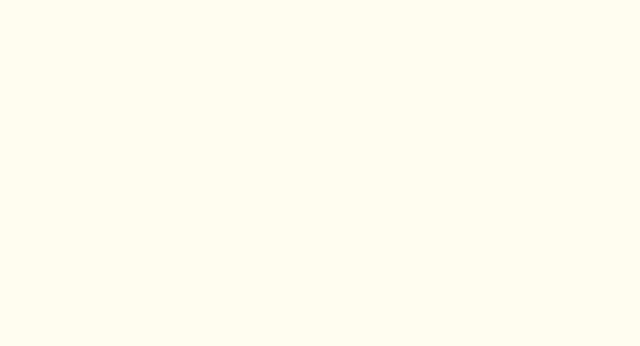
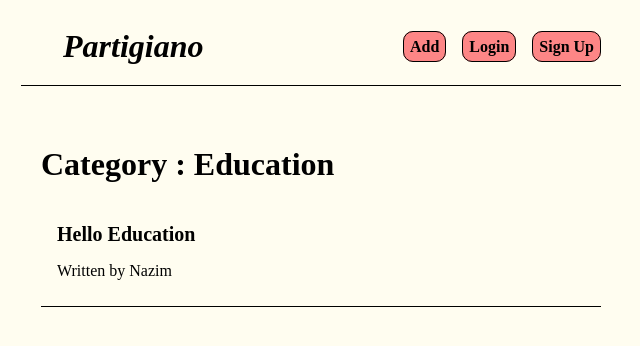
Before and after one commit to ARDhruvo/Partigiano, a React (Vite) app: page /category/Education in a window 1280 px wide. Before the commit this address had no page. Shown: the top 346 px of the page, without its empty margins (319-959 px from the left). Built offline with nearby package versions, Linux system fonts and the light colour scheme.

Commit message:
Routing ,homepage and categorypage done

```diff
--- a/src/App.css
+++ b/src/App.css
@@ -57,7 +57,13 @@
 .category-preview h2{
   font-size: 20px;
   margin-bottom: 8px;
+  color: black;
 }
+.category-preview a{
+  text-decoration: none;
+  color: black;
+}
+
 /*--------CategoryBody---------*/
 .category-content{
   max-width: 600px;
@@ -76,3 +82,7 @@
   font-size: 20px;
   margin-bottom: 8px;
 }
+.blog-category h2{
+  font-size: 200%;
+  margin-bottom: 30px;
+}
--- a/src/App.jsx
+++ b/src/App.jsx
@@ -13,8 +13,9 @@ function App() {
 
     <>
       <Routes>
-        <Route path="/" element={<Home/>} />
+        <Route exact path="/" element={<Home/>} />
         <Route path="category" element={<Category/>}/>
+        <Route path="category/:id" element={<Category/>}/>
         <Route path="login" element={<Login/>}/>
       </Routes>
     </>
--- a/src/components/contents.jsx
+++ b/src/components/blogContents.jsx
@@ -1,13 +1,11 @@
 import React from 'react'
 
-function contents(props) {
-
-    const blogs = props.blogs;
-
+function blogContents(props) {
+    const blogs=props.blogs;
   return (
-    <div className='contents'>
+    <div className='blog-contents'>
         {blogs.map((blog) => (
-            <div className='category-preview' key={blog.id}>
+            <div className='blog-preview' key={blog.id}>
                 <h2>{ blog.title }</h2>
                 <p>Written by {blog.author}</p>
             </div>
@@ -16,4 +14,4 @@ function contents(props) {
   )
 }
 
-export default contents
+export default blogContents;
--- a/src/components/categoryBody.jsx
+++ b/src/components/categoryBody.jsx
@@ -1,22 +1,24 @@
 import React from 'react'
 import { useState } from 'react';
+import BlogContents from './blogContents';
+import { useParams } from 'react-router-dom';
 
 function categoryBody() {
 
+  const { id } =useParams();
+
   const [blogs,setBlogs] = useState([
-      { title: 'Hello World', body: 'Lorem ipsen......', author:'Nazim' , id: 1},
-      { title: 'Hello World', body: 'Lorem ipsen......', author:'Raian' , id: 2},
-      { title: 'Hello World', body: 'Lorem ipsen......', author:'Khan' , id: 3},
+      { category:'Education', title: 'Hello Education', body: 'Lorem ipsen......', author:'Nazim' , id: 1},
+      { category:'Emergency', title: 'Hello Emergency', body: 'Lorem ipsen......', author:'Raian' , id: 2},
+      { category:'Education2', title: 'Hello Education1', body: 'Lorem ipsen......', author:'Khan' , id: 3},
     ]);
 
   return (
     <div className='category-content'>
-        {blogs.map((blog) => (
-            <div className='blog-preview' key={blog.id}>
-                <h2>{ blog.title }</h2>
-                <p>Written by {blog.author}</p>
-            </div>
-        ))}
+        <div className='blog-category'>
+          <h2>Category : {id}</h2>
+        </div>
+        <BlogContents blogs={blogs.filter((blog) => blog.category === id  )}/>
     </div>
   )
 }
--- /dev/null
+++ b/src/components/categoryContents.jsx
@@ -0,0 +1,23 @@
+import React from 'react'
+import { Link } from 'react-router-dom';
+
+function categoryContents(props) {
+  const categories = props.categories;
+  return (
+    <div className='category-content'>
+
+        {categories.map((category) => (
+            <div className='category-preview' key={category.id}>
+                <Link to={`/category/${category.id}`}>
+                  <h2>{ category.title }</h2>
+                  <p>{category.body}</p>
+                </Link>
+
+            </div>
+        ))}
+
+    </div>
+  )
+}
+
+export default categoryContents;
--- a/src/components/header.jsx
+++ b/src/components/header.jsx
@@ -1,5 +1,6 @@
 import React from 'react'
 import Button from './button'
+import { Link } from 'react-router-dom'
 
 
 function header() {
@@ -8,12 +9,12 @@ function header() {
   return (
     <div className='header'>
         <div className='header-logo'>
-            <a href="#">Partigiano</a>
+            <Link to="/">Partigiano</Link>
         </div>
         <div className='headerbtn'>
-            <a href="category.jsx">Add</a>
-            <a href="">Login</a>
-            <a href="">Sign Up</a>
+            <Link to="/category">Add</Link>
+            <Link to="/login">Login</Link>
+            <Link to="/login">Sign Up</Link>
         </div>
     </div>
   )
--- a/src/components/homeBody.jsx
+++ b/src/components/homeBody.jsx
@@ -1,11 +1,12 @@
 import React, { useState } from 'react'
+import CategoryContents from './categoryContents';
 
 function homeBody() {
 
   const [categories,setCategory] = useState([
-    { title: 'Education', body: 'Post anything related to your study' , id: 1},
-    { title: 'Emergency', body: 'Post anything urgent', id: 2},
-    { title: 'Education2', body: 'Post anything related to your study', id: 3},
+    { title: 'Education', body: 'Post anything related to your study' , id: 'Education'},
+    { title: 'Emergency', body: 'Post anything urgent', id: 'Emergency'},
+    { title: 'Education2', body: 'Post anything related to your study', id: 'Education2'},
   ]);
 
   return (
@@ -13,12 +14,9 @@ function homeBody() {
       <div className='homeTitle'>
         <h1>Categories</h1>
       </div>
-        {categories.map((category) => (
-            <div className='category-preview' key={category.id}>
-                <h2>{ category.title }</h2>
-                <p>{category.body}</p>
-            </div>
-        ))}
+
+      <CategoryContents categories={categories}/>
+
     </div>
   )
 }
```
